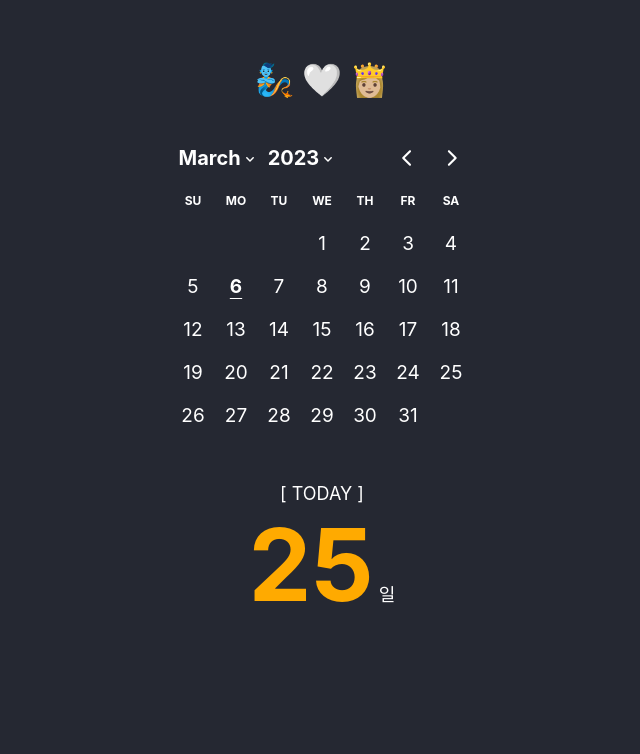
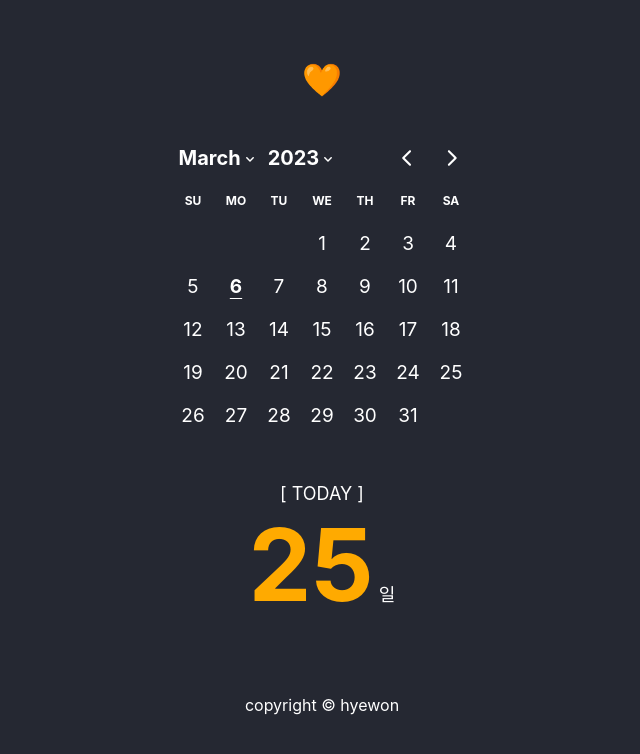
Before and after one commit to hyednjs/hyednjs.github.io, a React (Create React App) app: page / in a window 1280 px wide. Shown: the top 754 px of the page, without its empty margins (318-958 px from the left). Built offline with nearby package versions, Linux system fonts and the light colour scheme; no server answers.

Commit message:
footer 추가 & memo 조건 변경

```diff
--- a/src/Calendar.css
+++ b/src/Calendar.css
@@ -34,7 +34,6 @@
     margin: auto;
     margin-top: 20px;
     padding: 5%;
-    margin-bottom: 100px;
 }
 
 .rdp {
@@ -72,5 +71,10 @@
 
 .memo-div {
     margin-top: 25px;
+    margin-bottom: 25px;
+}
+
+footer {
+    margin-top: 70px;
     margin-bottom: 100px;
-}
+  }
--- a/src/Calendar.jsx
+++ b/src/Calendar.jsx
@@ -176,7 +176,7 @@ function Calendar() {
 
     return (
         <div className="main">
-            <h1>🧞 🤍 👸🏼</h1>
+            <h1>🧡</h1>
             <div className="day-picker">
                 <DayPicker
                     mode="single"
@@ -212,47 +212,12 @@ function Calendar() {
                     </span>
                 }
                 {
-                    (selectedDay !== "" && selectedDay >= new Date(new Date().setDate(new Date().getDate() - 2))) &&
-                    <span>
-                        <div className="checkbox-container">
-                            <span>Would (Did) you dating on <br/>{makeDateToShortString(selectedDay)} 😊?</span>
-                            <FormGroup style={{display:"block"}}>
-                                <FormControlLabel
-                                    control={
-                                        <Checkbox
-                                            checked={isCheckedYes === "yes" ? true : false}
-                                            value="yes"
-                                            onChange={onChangeCheckbox}
-                                            style={{color:"#ffaa00"}}
-                                            icon={<FavoriteBorder />}
-                                            checkedIcon={<Favorite />}
-                                            sx={{ '& .MuiSvgIcon-root': { fontSize: 30 } }}
-                                        />}
-                                    label="YES" />
-                                <FormControlLabel
-                                    control={
-                                        <Checkbox
-                                            checked={isCheckedYes === "no" ? true : false}
-                                            value="no"
-                                            onChange={onChangeCheckbox}
-                                            style={{color:"#ffaa00"}}
-                                            icon={<FavoriteBorder />}
-                                            checkedIcon={<Favorite />}
-                                            sx={{ '& .MuiSvgIcon-root': { fontSize: 30 } }}
-                                        />}
-                                    label="NO" />
-                            </FormGroup>
-                            <Button id="save-btn" size="small" onClick={onClickSaveBtn}>SAVE</Button>
-                        </div>
-                    </span>
-                }
-                {
                     (selectedDay !== "") &&
-                    (selectedDay < new Date(new Date().setDate(new Date().getDate() - 2))) &&
+                    // (selectedDay < new Date(new Date().setDate(new Date().getDate() - 2))) &&
                     (isCheckedYes === "yes") &&
                     <div className='memo-div'>
                         <TextField
-                            style={{width:"80%"}}
+                            style={{width:"80%", maxWidth:"270px"}}
                             label="MEMO"
                             multiline
                             value={datingMemo}
@@ -292,7 +257,45 @@ function Calendar() {
                         />
                     </div>
                 }
+                {
+                    (selectedDay !== "" && selectedDay >= new Date(new Date().setDate(new Date().getDate() - 2))) &&
+                    <span>
+                        <div className="checkbox-container">
+                            <span>Would (Did) you dating on <br/>{makeDateToShortString(selectedDay)} 😊?</span>
+                            <FormGroup style={{display:"block"}}>
+                                <FormControlLabel
+                                    control={
+                                        <Checkbox
+                                            checked={isCheckedYes === "yes" ? true : false}
+                                            value="yes"
+                                            onChange={onChangeCheckbox}
+                                            style={{color:"#ffaa00"}}
+                                            icon={<FavoriteBorder />}
+                                            checkedIcon={<Favorite />}
+                                            sx={{ '& .MuiSvgIcon-root': { fontSize: 30 } }}
+                                        />}
+                                    label="YES" />
+                                <FormControlLabel
+                                    control={
+                                        <Checkbox
+                                            checked={isCheckedYes === "no" ? true : false}
+                                            value="no"
+                                            onChange={onChangeCheckbox}
+                                            style={{color:"#ffaa00"}}
+                                            icon={<FavoriteBorder />}
+                                            checkedIcon={<Favorite />}
+                                            sx={{ '& .MuiSvgIcon-root': { fontSize: 30 } }}
+                                        />}
+                                    label="NO" />
+                            </FormGroup>
+                            <Button id="save-btn" size="small" onClick={onClickSaveBtn}>SAVE</Button>
+                        </div>
+                    </span>
+                }
             </div>
+            <footer>
+                <span>copyright © hyewon</span><br/>
+            </footer>
         </div>
       );
 }
```
